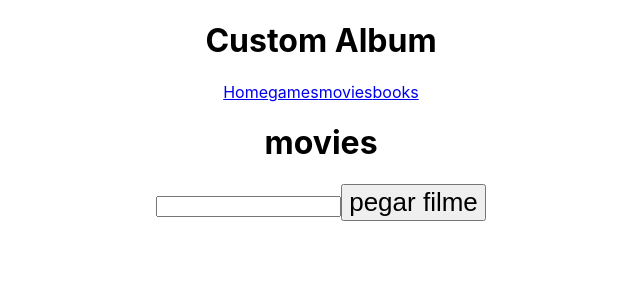
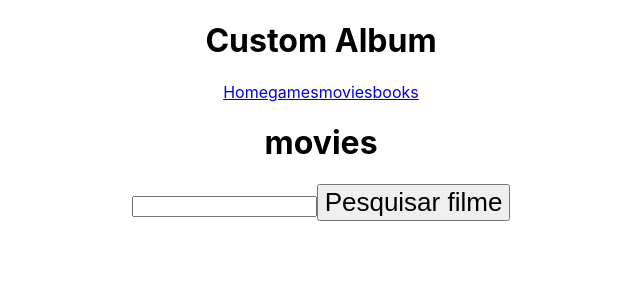
Before and after one commit to RafaZeero/mentoria-csv-projeto-my-custom-album, a React (Vite) app: page /movies in a window 1280 px wide. Shown: the top 300 px of the page, without its empty margins (319-959 px from the left). Built offline with nearby package versions, Linux system fonts and the light colour scheme.

Commit message:
Search api's complete

```diff
--- a/package.json
+++ b/package.json
@@ -9,6 +9,7 @@
   },
   "dependencies": {
     "axios": "^0.27.2",
+    "dotenv": "^16.0.0",
     "express": "^4.18.1",
     "firebase": "^9.7.0",
     "react": "^18.0.0",
--- a/src/pages/Books/index.jsx
+++ b/src/pages/Books/index.jsx
@@ -1,4 +1,6 @@
 import { useState } from 'react'
+
+const books_api_url = 'https://www.googleapis.com/books/v1/volumes?key='
 
 export default function Books() {
   const [searchParams, setSearchParams] = useState('')
@@ -15,7 +17,7 @@ export default function Books() {
 
     setData([])
 
-    fetch(books_api_url + `?q=${slug}` + api_key)
+    fetch(books_api_url + import.meta.env.VITE_BOOKS_API_KEY + `&q=${slug}`)
       .then(response => response.json())
       .then(data => setData(data.items))
       // .then(data => console.log(data))
@@ -29,7 +31,7 @@ export default function Books() {
       <h1>Books</h1>
       <form onSubmit={onSubmit}>
         <input type="text" value={searchParams} onChange={handleSearch} />
-        <button type="submit">Pesquisar</button>
+        <button type="submit">Pesquisar livro</button>
       </form>
 
       {data &&
--- a/src/pages/Games/index.jsx
+++ b/src/pages/Games/index.jsx
@@ -1,6 +1,8 @@
 import './games.css'
 
 import { useState } from 'react'
+
+const games_list_url = 'https://api.rawg.io/api/games?key='
 
 export default function Games() {
   const [searchTerm, setSearchTerm] = useState('')
@@ -17,7 +19,9 @@ export default function Games() {
 
     setGameResults([])
 
-    fetch(games_list_url + api_key + `&search=${slug}`)
+    fetch(
+      games_list_url + import.meta.env.VITE_GAMES_API_KEY + `&search=${slug}`
+    )
       .then(response => response.json())
       .then(data => setGameResults(data.results))
       .catch(err => console.log(err))
--- a/src/pages/Movies/index.jsx
+++ b/src/pages/Movies/index.jsx
@@ -1,63 +1,58 @@
-import { useState } from 'react'
+import { useEffect, useState } from 'react'
 
 export default function Movies() {
-  const [data, setData] = useState()
   const [searchParams, setSearchParams] = useState('')
+  const [data, setData] = useState([])
 
+  const search_url = `https://api.themoviedb.org/3/search/movie?api_key=`
 
   const images_url = `https://api.themoviedb.org/3/movie/` //${movie.id}?api_key=${api_key}&language=en-US`
-  // const configuration_url = `https://api.themoviedb.org/3/configuration?${api_key}`
   const images_config_url = 'http://image.tmdb.org/t/p/w500/'
 
-  // const api_key = '95c3876f21b978a1fa8d6961c33113e9'
-  // const url =
-  //   'https://api.themoviedb.org/3/search/movie?api_key=95c3876f21b978a1fa8d6961c33113e9&query=Iron%20Man'
-  // const fetchMovies = () => {
-  //   fetch(url)
+  // const fetchData = (url, param, setter) => {
+  //   fetch(url + param)
   //     .then(res => res.json())
-  //     .then(data => setData(data.results))
-  //     .then(data => console.log(data.results))
+  //     .then(setter)
   //     .catch(err => console.log(err))
   // }
 
-  // const fetchConfigurationUrl = () => {
-  //   fetch(configuration_url)
-  //     .then(res => res.json())
-  //     .then(data => console.log(data))
-  //     .catch(err => console.log(err))
+  // const fetchMoviesDetails = movie => {
+  //   fetchData(
+  //     search_url + process.env.REACT_APP_MOVIES_API_KEY + '&query=',
+  //     movie,
+  //     data => setData(data.results)
+  //   )
   // }
-  const fetchData = (url, param, setter) => {
-    fetch(url + param)
-      .then(res => res.json())
-      .then(setter)
-      .catch(err => console.log(err))
+
+  // const searching = () => {
+  //   fetchMoviesDetails(searchParams)
+  // }
+
+  const handleSearch = e => {
+    setSearchParams(e.target.value)
   }
 
-  const fetchMoviesDetails = movie =>
-    fetchData(search_url, movie, data => setData(data.results))
+  const onSubmit = e => {
+    e.preventDefault()
 
-  const fetchMovieImages = path => {
-    // fetch(images_url + id + 'images?' + api_key + '&language=en-US')
-    fetch(images_config_url + path)
-      .then(res => res.json())
-      .then(data => data)
+    const slug = searchParams.split(' ').join('-').toLowerCase()
+
+    setData([])
+
+    fetch(search_url + import.meta.env.VITE_MOVIES_API_KEY + `&query=${slug}`)
+      .then(response => response.json())
+      // .then(data => setData(data.items))
+      .then(data => setData(data.results))
       .catch(err => console.log(err))
-  }
-
-  const searching = () => {
-    fetchMoviesDetails(searchParams)
   }
 
   return (
     <div>
       <h1>movies</h1>
-
-      <input
-        type="text"
-        value={searchParams}
-        onChange={e => setSearchParams(e.target.value)}
-      />
-      <button onClick={e => searching(e)}>pegar filme</button>
+      <form onSubmit={onSubmit}>
+        <input type="text" value={searchParams} onChange={handleSearch} />
+        <button type="submit">Pesquisar filme</button>
+      </form>
 
       {data &&
         data.map(movie => (
```
Also changed, not shown: 1 other file (tests, documents, lock files or other folders).
